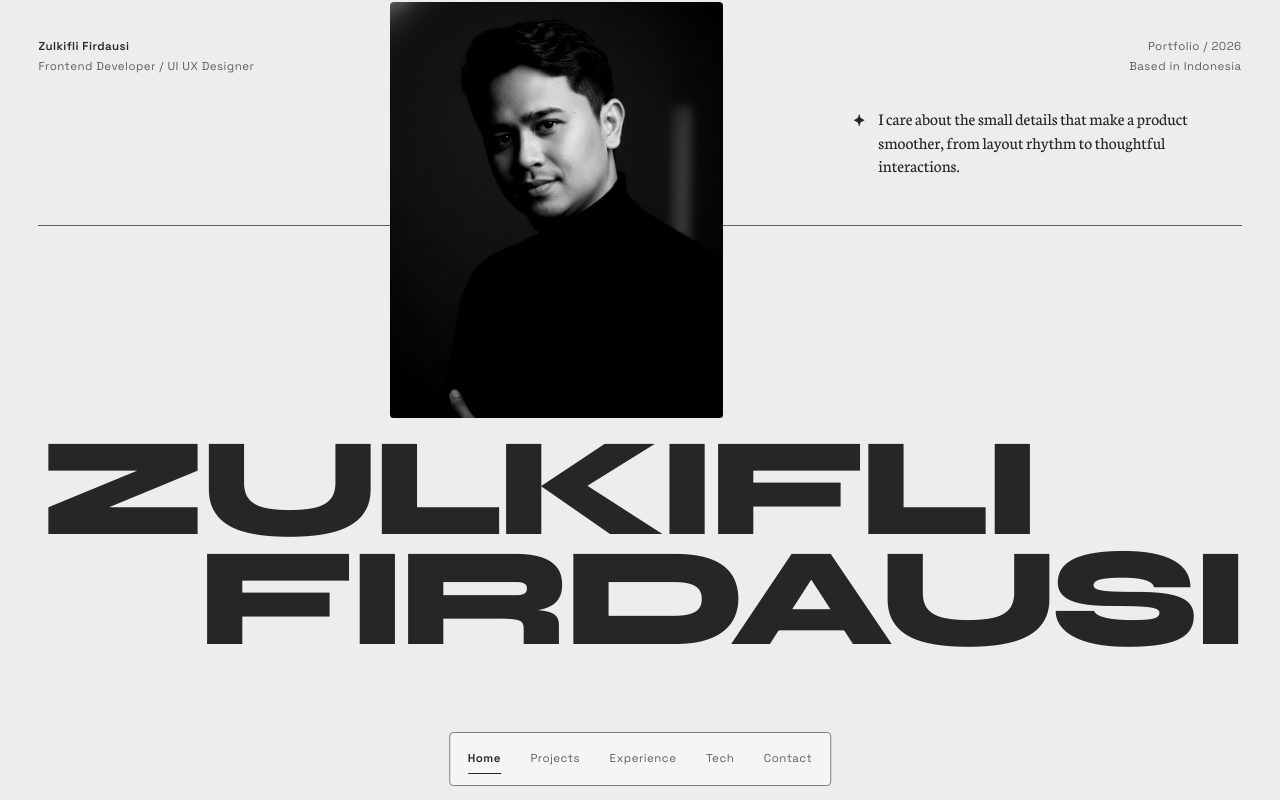
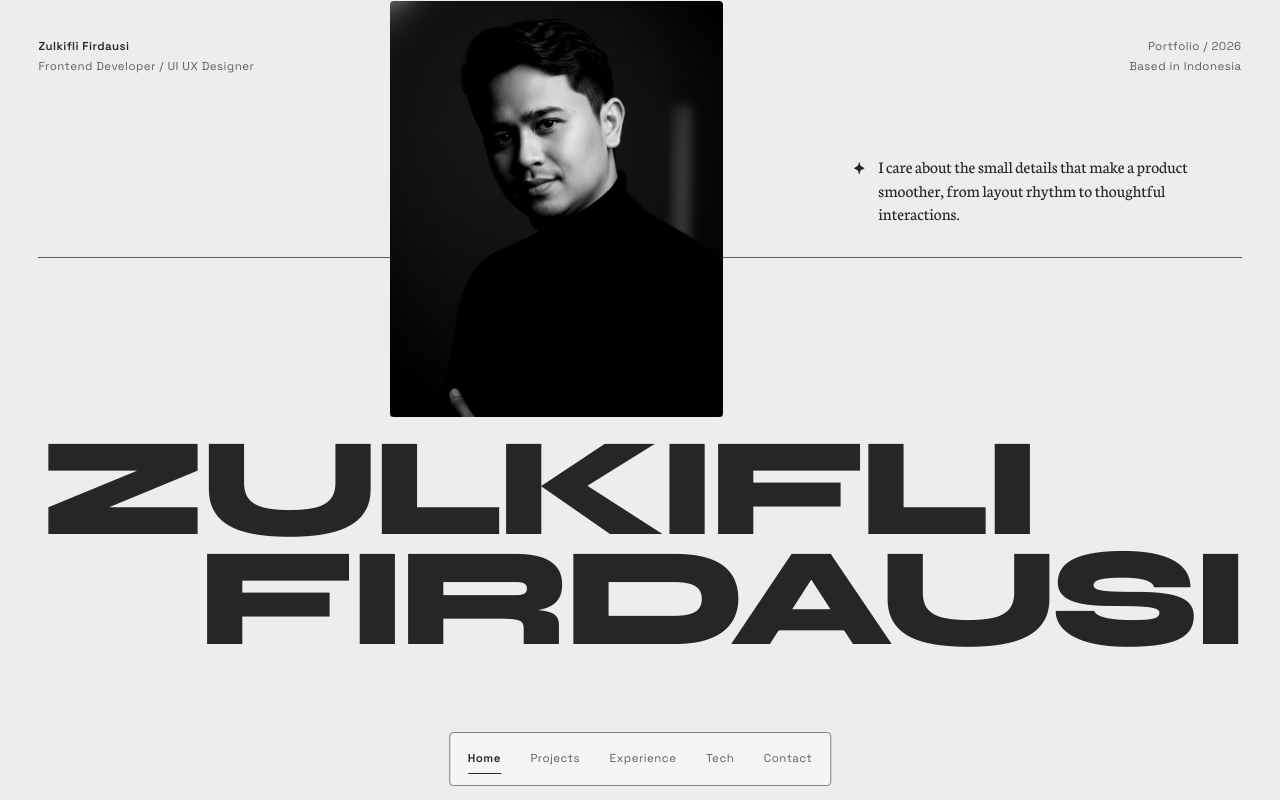
Before and after one commit to Zulkifli70/portofolio-new, a React (Vite) app: page / in a window 1280 px wide. Built offline with nearby package versions, Linux system fonts and the light colour scheme.

Commit message:
adjust line dan home-intro

```diff
--- a/src/App.css
+++ b/src/App.css
@@ -329,6 +329,8 @@ a {
 }
 
 .home-main {
+  --home-intro-drop: clamp(2rem, 6vh, 4rem);
+  --home-rule-drop: clamp(1.5rem, 4vh, 3rem);
   flex: 1;
   display: grid;
   grid-template-columns: minmax(0, 0.8fr) minmax(0, 1.2fr);
@@ -342,6 +344,7 @@ a {
   grid-column: 2;
   grid-row: 1;
   justify-self: end;
+  transform: translateY(var(--home-intro-drop));
   display: flex;
   align-items: flex-start;
   gap: 0.75rem;
@@ -370,7 +373,8 @@ a {
   position: relative;
   align-self: stretch;
   min-height: clamp(24rem, 56vh, 40rem);
-  border-top: 1px solid var(--line-strong);
+  background: linear-gradient(var(--line-strong), var(--line-strong)) 0
+    var(--home-rule-drop) / 100% 1px no-repeat;
   padding-top: clamp(2.5rem, 6vh, 4.5rem);
 }
 
@@ -986,6 +990,7 @@ a {
     padding-bottom: calc(3.75rem + env(safe-area-inset-bottom));
   }
   .home-main {
+    --home-intro-drop: 0rem;
     grid-template-columns: 1fr;
     grid-template-rows: minmax(0, 1fr) auto auto;
     row-gap: clamp(0.75rem, 2vh, 1.5rem);
```
